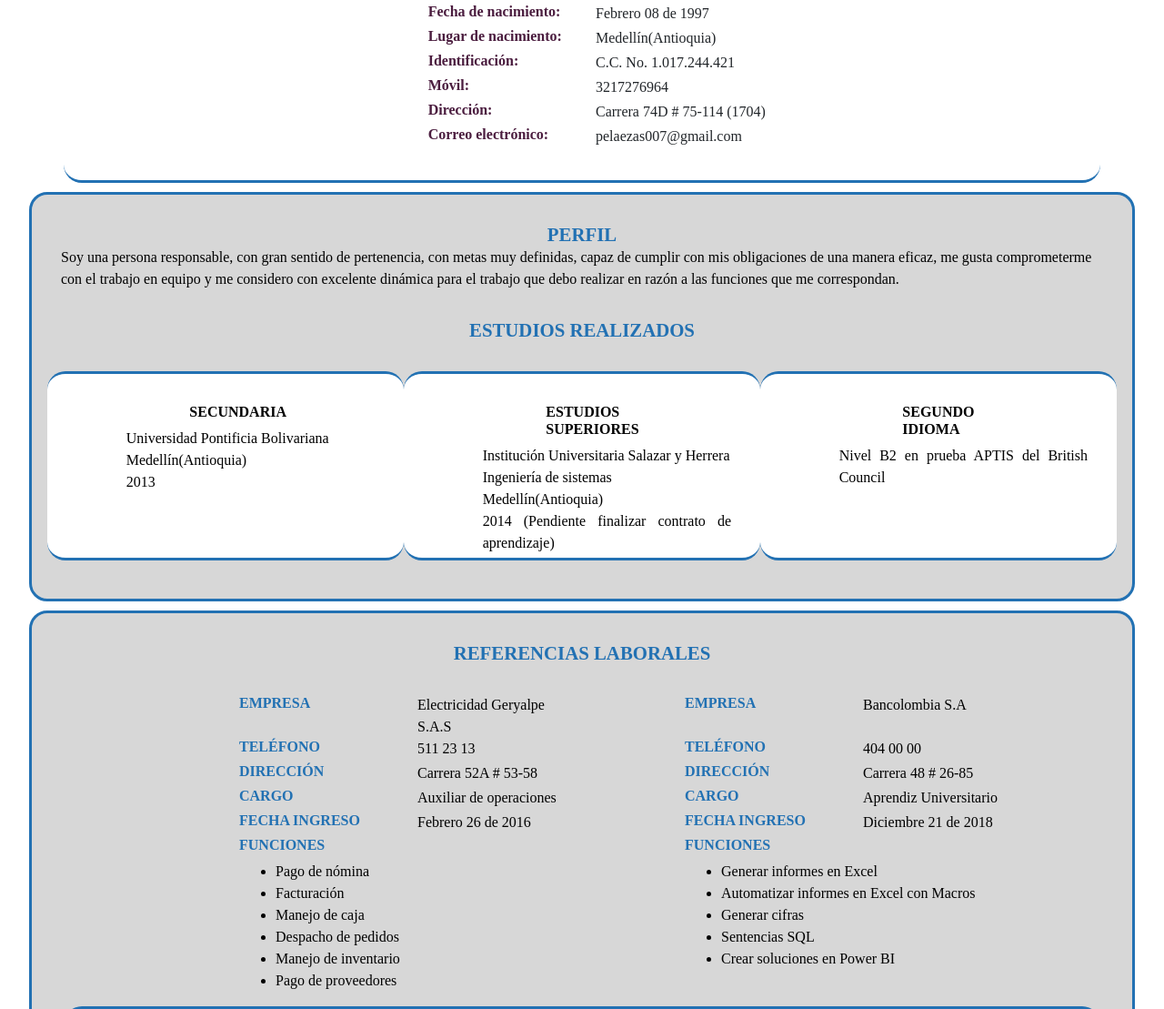
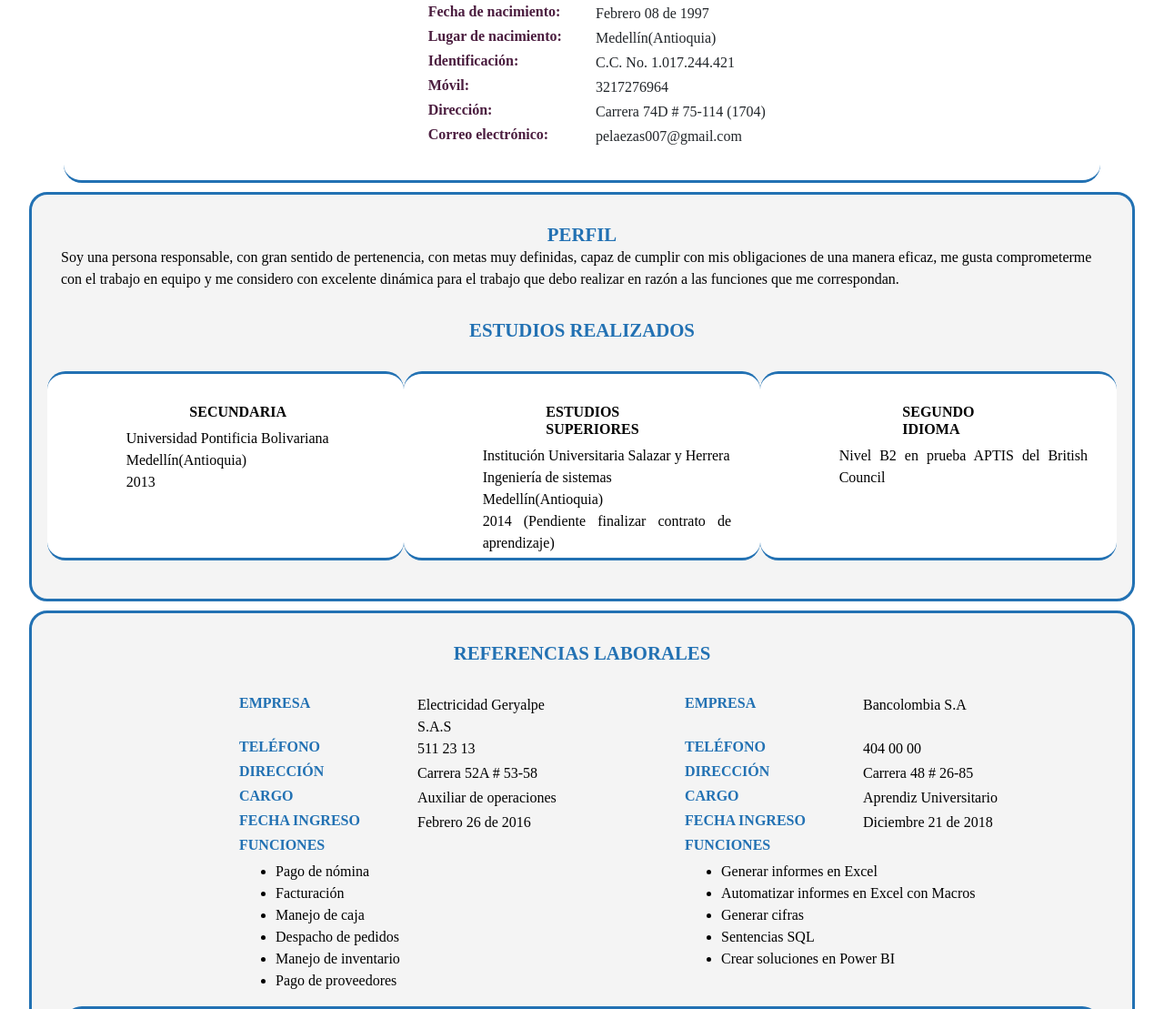
Before and after one commit to SantiagoPA97/Curriculum-vitae, a plain HTML site: page index.html in a window 1280 px wide. Shown: the part 459-1568 px from the top of the page at 91% size. Drawn offline with nearby package versions, Linux system fonts and the light colour scheme.

Commit message:
Color del fondo de los container cambiados

```diff
--- a/styles.css
+++ b/styles.css
@@ -45,7 +45,7 @@ p{
 .perfil, .laborales, .familiares{
     border: #2271B3 0.2em solid;
     border-radius: 20px;
-    background-color: #D7D7D7;
+    background-color: #F4F4F4;
 }
 
 .perfil, .laborales, .familiares p{
```
